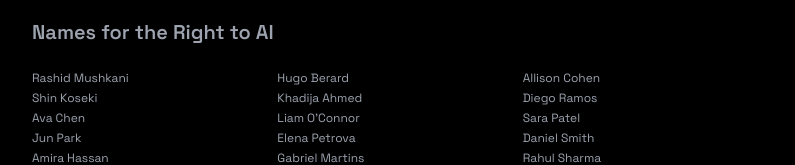
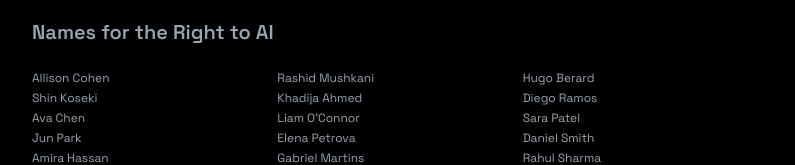
Before and after one commit to rsdmu/therighttoai, a Next.js app: page / in a window 1280 px wide. Shown: the part 1274-1439 px from the top of the page, without its empty margins (240-1035 px from the left). Built offline with nearby package versions, Linux system fonts and the light colour scheme.

Commit message:
name change

```diff
--- a/app/page.tsx
+++ b/app/page.tsx
@@ -53,9 +53,9 @@ export default function Home() {
           Names for the Right to AI
         </p>
         <div className="mt-2 grid grid-cols-2 md:grid-cols-3 gap-y-1 text-xs text-gray-400">
+          <span>Allison Cohen</span>
           <span>Rashid Mushkani</span>
           <span>Hugo Berard</span>
-          <span>Allison Cohen</span>
           <span>Shin Koseki</span>
           <span>Khadija Ahmed</span>
           <span>Diego Ramos</span>
```
